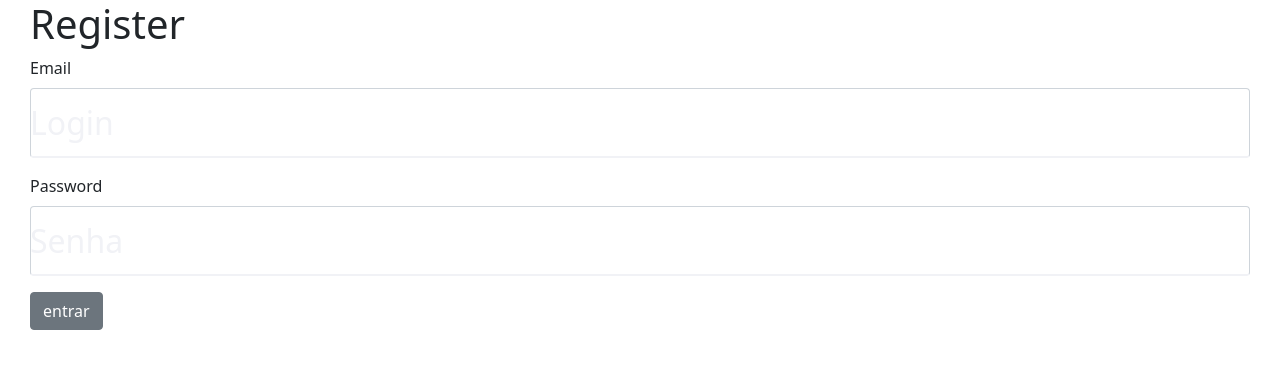
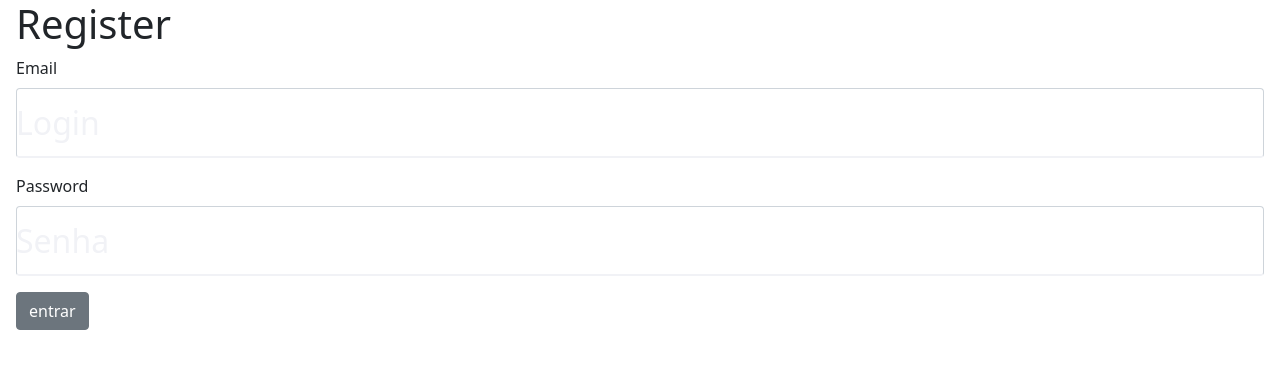
Before and after one commit to lazaropj/rmad_front, a React (Create React App) app: page /register in a window 1280 px wide. Shown: the top 368 px of the page. Built offline with nearby package versions, Linux system fonts and the light colour scheme.

Commit message:
feat: adjustments

```diff
--- a/src/components/Footer/styles.ts
+++ b/src/components/Footer/styles.ts
@@ -9,6 +9,7 @@ export const Container = styled.footer`
 
   width: 100%;
   background: ${props => props.theme.colors.primary};
+  border-top: 1px solid #f4870a;
 
   position: fixed;
   z-index: 2;
--- a/src/components/Header/styles.ts
+++ b/src/components/Header/styles.ts
@@ -6,6 +6,10 @@ export const Container = styled.div`
 
   background: #fdbd27;
 
+  border-bottom: 2px solid #f4870a;
+  -webkit-box-shadow: 0px 10px 15px -2px rgb(0 0 0 / 32%);
+  box-shadow: 0px 10px 15px -2px rgb(0 0 0 / 32%);
+
   width: 100%;
   z-index: 2;
 `;
@@ -13,6 +17,7 @@ export const Container = styled.div`
 export const Menu = styled.div`
   background: #504e49;
   margin-top: 15px;
+  padding: 0 16px;
 
   a {
     color: ${props => props.theme.colors.white.base};
@@ -24,6 +29,10 @@ export const Menu = styled.div`
     display: flex;
     align-items: center;
     justify-content: space-between;
+
+    @media (min-width: 768px) {
+      justify-content: end;
+    }
   }
 `;
 
--- a/src/components/HomeHeader/index.tsx
+++ /dev/null
@@ -1,5 +0,0 @@
-import React from 'react';
-
-export const HomeHeader: React.FC = () => {
-  return <h1>HomeHeader</h1>;
-};
--- a/src/components/index.ts
+++ b/src/components/index.ts
@@ -1,4 +1,3 @@
-export * from './HomeHeader';
 export * from './Input';
 export * from './Header';
 export * from './Footer';
--- a/src/pages/CreateTravel/styles.ts
+++ b/src/pages/CreateTravel/styles.ts
@@ -1,7 +1,7 @@
 import styled from 'styled-components';
 
 export const Container = styled.div`
-  padding: 0 30px;
+  padding: 0 16px;
 
   .react-calendar {
     border-radius: 7px;
--- a/src/pages/Dashboard/styles.ts
+++ b/src/pages/Dashboard/styles.ts
@@ -1,7 +1,7 @@
 import styled from 'styled-components';
 
 export const Container = styled.div`
-  padding: 0 30px;
+  padding: 0 16px;
 `;
 
 export const Dashboard = styled.div`
--- a/src/pages/Home/styles.ts
+++ b/src/pages/Home/styles.ts
@@ -1,5 +1,5 @@
 import styled from 'styled-components';
 
 export const Container = styled.div`
-  padding: 0 30px;
+  padding: 0 16px;
 `;
--- a/src/pages/MyTravels/styles.ts
+++ b/src/pages/MyTravels/styles.ts
@@ -5,9 +5,12 @@ import bgImg from '../../assets/images/images/bg-map.jpeg'
 export const Container = styled.div`
   display: flex;
   flex-wrap: wrap;
-  justify-content: space-around;
+  justify-content: center;
 
-  padding: 0 30px;
+  padding: 0 16px;
+  gap: 16px;
+
+  margin-bottom: 64px;
 `;
 
 export const AlertContainer = styled.div``;
@@ -17,11 +20,16 @@ export const TextHeader = styled.div`
   justify-content: center;
 
   width: 100%;
+
   p {
     font-size: 0.8rem;
     margin-top: 25px;
     text-align: center;
     width: 90%;
+
+    @media (min-width: 768px) {
+      margin-top: 50px;
+    }
   }
 `;
 
@@ -35,7 +43,11 @@ export const CardContainer = styled.section`
   overflow: hidden;
 
   padding-bottom: 25px;
-  margin: 25px 0;
+  margin: 8px 0;
+
+  @media (min-width: 768px) {
+    margin: 0;
+  }
 
   border-radius: 30px;
   z-index: 1;
--- a/src/pages/Register/styles.ts
+++ b/src/pages/Register/styles.ts
@@ -1,5 +1,5 @@
 import styled from 'styled-components';
 
 export const Container = styled.div`
-  padding: 0 30px;
+  padding: 0 16px;
 `;
--- a/src/pages/SignIn/styles.ts
+++ b/src/pages/SignIn/styles.ts
@@ -10,7 +10,7 @@ export const Container = styled.div`
   height: 100vh;
   background: url(${bgImg}) no-repeat center center fixed;
 
-  padding: 0 30px;
+  padding: 0 16px;
 
   &:before {
     content: '';
--- a/src/pages/TravelDetails/styles.ts
+++ b/src/pages/TravelDetails/styles.ts
@@ -89,6 +89,10 @@ export const TableHeader = styled.div`
     color: ${(props) => props.theme.colors.primary};
     margin-bottom: 0;
     top: 36px;
+
+    @media (min-width: 768px) {
+      font-size: 1.5rem;
+    }
   }
 
   div {
```
Also changed, not shown: src/components/Header/index.tsx (indentation only).
